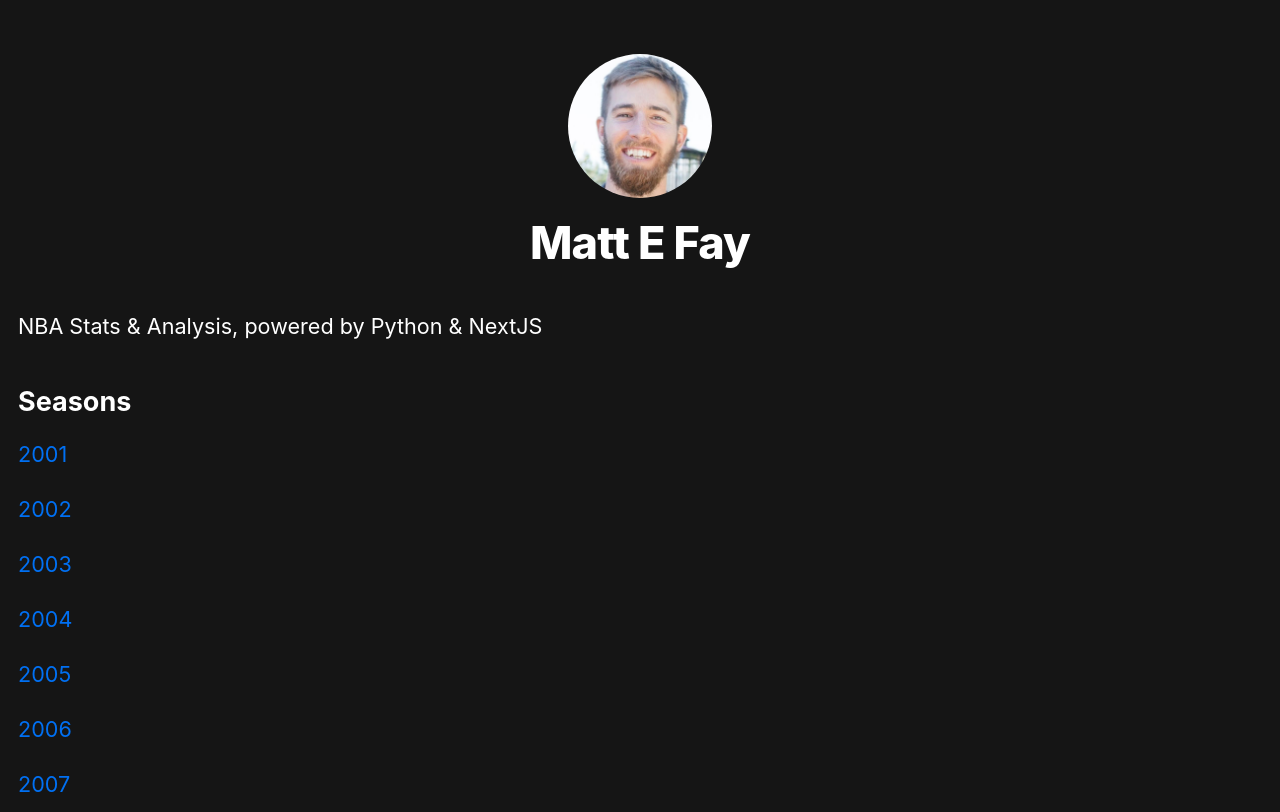
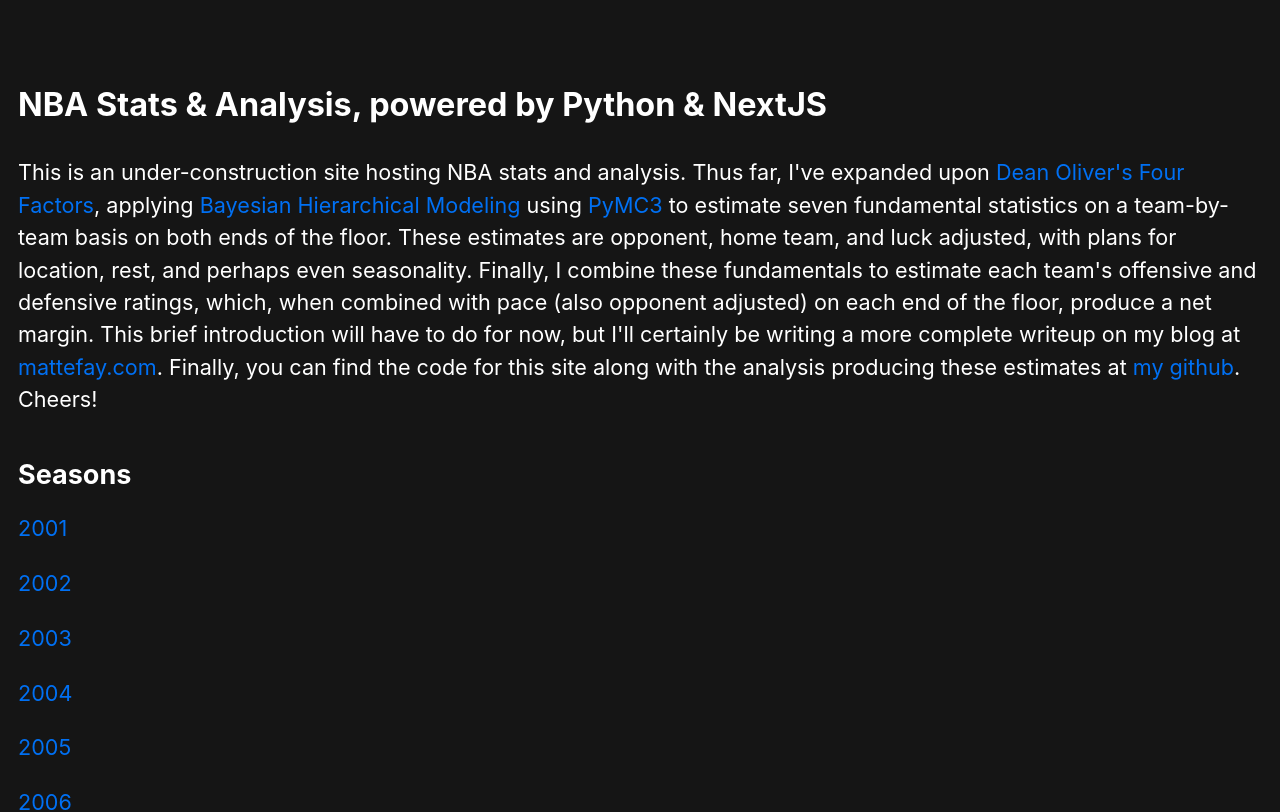
Before and after one commit to matteosox/nba, a Next.js app in the folder app/: page / in a window 1280 px wide. Shown: the top 812 px of the page. Built offline with nearby package versions, Linux system fonts and the light colour scheme.

Commit message:
- Simplified Layout component, removing profile photo. - Added brief description to home page. - Added some meta tags. - Fixed some snake_case to camelCase.

```diff
--- a/app/components/layout.tsx
+++ b/app/components/layout.tsx
@@ -1,10 +1,7 @@
 import Head from 'next/head'
-import Image from 'next/image'
 import Link from 'next/link'
 import styles from './layout.module.css'
-import utilStyles from '../styles/utils.module.css'
 
-const name = 'Matt E Fay'
 export const siteTitle = 'NBA by mattefay'
 
 export default function Layout({
@@ -30,50 +27,8 @@ export default function Layout({
           property="og:site_name"
           content="NBA by mattefay"
         />
-        {/*
-        Page specific stuff to add later
-        <meta property="og:title" content="European Travel Destinations"/>
-        <meta property="og:description" content="Offering tour packages for individuals or groups."/>
-        <meta property="og:image" content="http://euro-travel-example.com/thumbnail.jpg"/>
-        <meta property="og:url" content="http://euro-travel-example.com/index.htm"/>
-        <meta name="twitter:card" content="summary_large_image"/>
-        <meta name="twitter:image:alt" content="Alt text for image"/>
-        */}
       </Head>
       <header className={styles.header}>
-        {home ? (
-          <>
-            <Image
-              priority
-              src="/images/profile.jpg"
-              className={utilStyles.borderCircle}
-              height={144}
-              width={144}
-              alt={name}
-            />
-            <h1 className={utilStyles.heading2Xl}>{name}</h1>
-          </>
-        ) : (
-          <>
-            <Link href="/">
-              <a>
-                <Image
-                  priority
-                  src="/images/profile.jpg"
-                  className={utilStyles.borderCircle}
-                  height={108}
-                  width={108}
-                  alt={name}
-                />
-              </a>
-            </Link>
-            <h2 className={utilStyles.headingLg}>
-              <Link href="/">
-                <a className={utilStyles.colorInherit}>{name}</a>
-              </Link>
-            </h2>
-          </>
-        )}
       </header>
       <main>{children}</main>
       {!home && (
--- a/app/lib/seasons.ts
+++ b/app/lib/seasons.ts
@@ -27,7 +27,7 @@ export function getSeasonData(season: string) {
   return {
     season,
     stats,
-    ratings_image: `/seasons/${season}/team_ratings_nba_${season}_Regular Season.png`,
-    paces_image: `/seasons/${season}/team_paces_nba_${season}_Regular Season.png`
+    ratingsImage: `/seasons/${season}/team_ratings_nba_${season}_Regular Season.png`,
+    pacesImage: `/seasons/${season}/team_paces_nba_${season}_Regular Season.png`
   }
 }
--- a/app/pages/index.tsx
+++ b/app/pages/index.tsx
@@ -20,7 +20,15 @@ export default function Home({
         <title>{siteTitle}</title>
       </Head>
       <section className={utilStyles.headingMd}>
-        <p>NBA Stats & Analysis, powered by Python & NextJS</p>
+        <h1>NBA Stats & Analysis, powered by Python & NextJS</h1>
+        <p>This is an under-construction site hosting NBA stats and analysis.
+          Thus far, I've expanded upon <a href="https://cleaningtheglass.com/stats/guide/league_four_factors">Dean Oliver's Four Factors</a>,
+          applying <a href="https://en.wikipedia.org/wiki/Bayesian_hierarchical_modeling">Bayesian Hierarchical Modeling</a> using <a href="https://docs.pymc.io/">PyMC3</a> to estimate seven fundamental statistics on a team-by-team basis on both ends of the floor.
+          These estimates are opponent, home team, and luck adjusted, with plans for location, rest, and perhaps even seasonality.
+          Finally, I combine these fundamentals to estimate each team's offensive and defensive ratings, which, when combined with pace (also opponent adjusted) on each end of the floor, produce a net margin.
+          This brief introduction will have to do for now, but I'll certainly be writing a more complete writeup on my blog at <a href="https://mattefay.com">mattefay.com</a>.
+          Finally, you can find the code for this site along with the analysis producing these estimates at <a href="https://github.com/matteosox/nba">my github</a>. Cheers!
+          </p>
       </section>
       <section className={`${utilStyles.headingMd} ${utilStyles.padding1px}`}>
         <h2 className={utilStyles.headingLg}>Seasons</h2>
```
Also changed, not shown: app/pages/[season].tsx (+12 -6 lines), app/public/images/profile.jpg (deleted).
